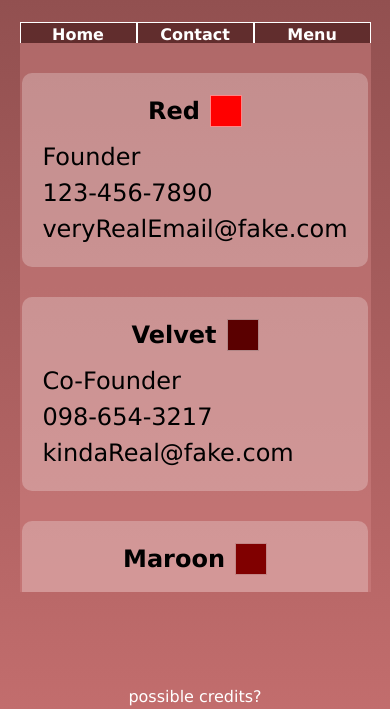
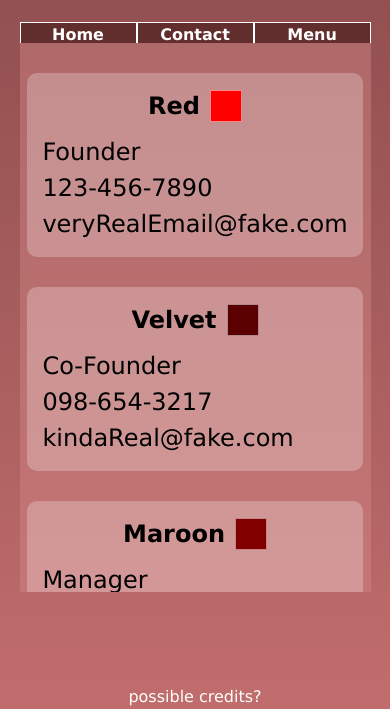
Before and after one commit to michaelrgarcia/restaurant-page, a plain HTML site: page index.html in a window 390 px wide. Both pictures are taken after a click on the item "Contact". Shown: the part 135-844 px from the top of the page. Drawn offline with Linux system fonts and the light colour scheme; files whose address does not match are found by name.

Commit message:
Change contact card padding for small screens

```diff
--- a/style.css
+++ b/style.css
@@ -159,6 +159,10 @@ main {
     font-size: 0.8em;
 }
 
+#contact > .card {
+    padding: clamp(10px, 15px, 20px);
+}
+
 .name {
     display: flex;
     align-items: center;
```
